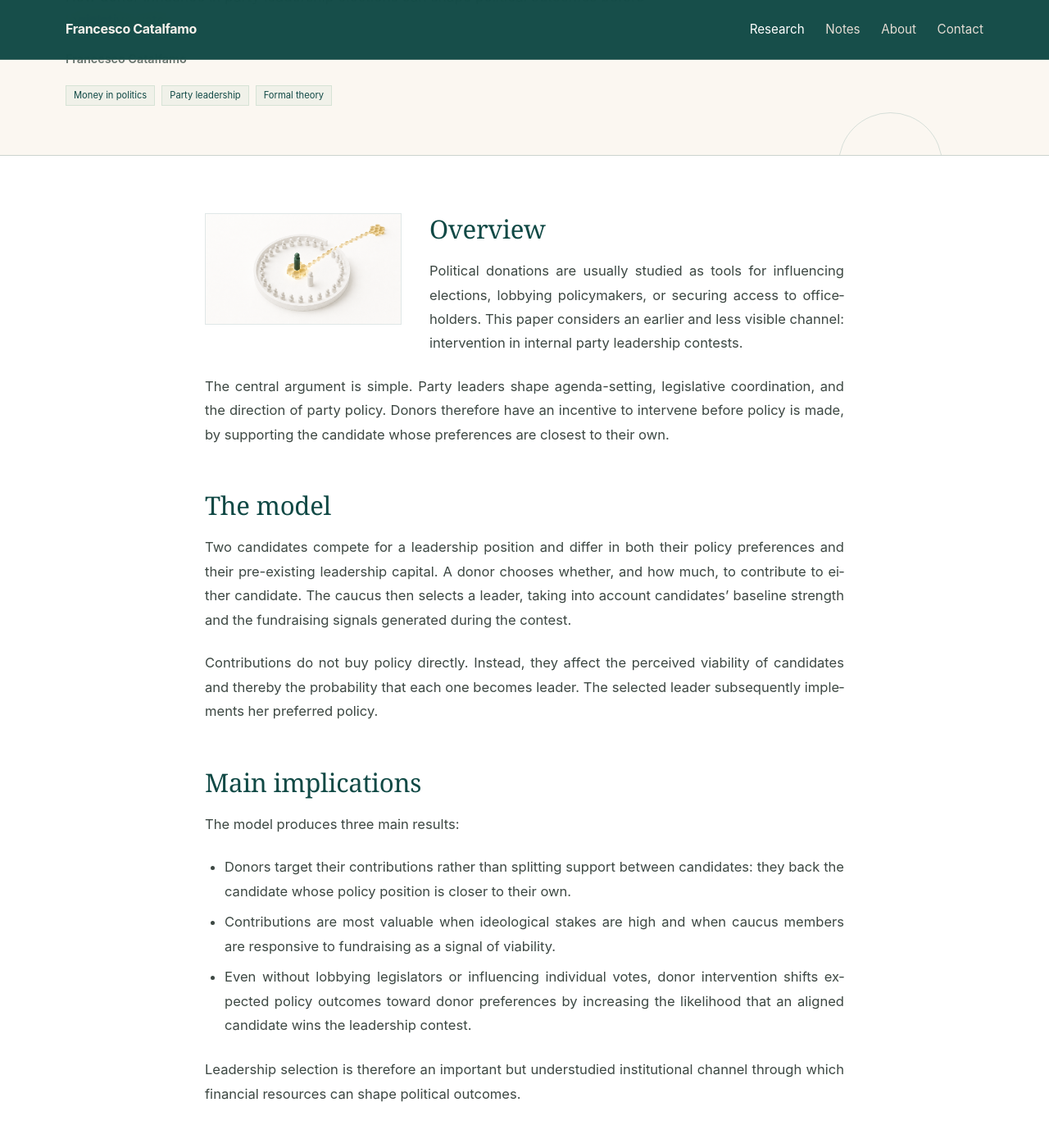
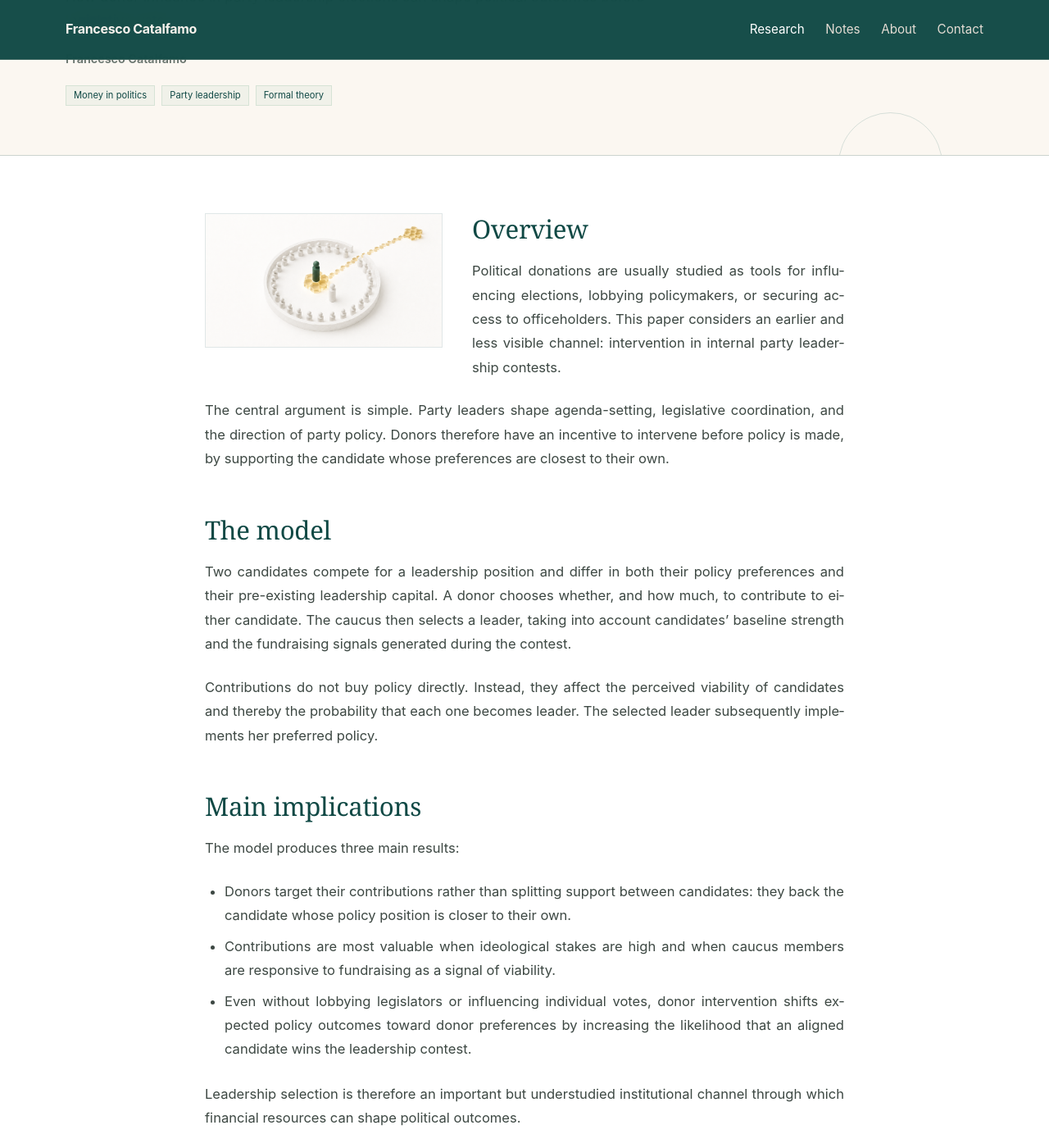
Before and after one commit to FCatalfamo/FCatalfamo.github.io, a Jekyll site: the page built from _research/formal-model.md, in a window 1280 px wide and 1400 px high, scrolled down 430 px. Shown: the whole window at 82% size. Built offline with Jekyll 4.4.1, drawn with Linux system fonts in a browser that asks for light colours.

Commit message:
Update research.html

```diff
--- a/_layouts/research.html
+++ b/_layouts/research.html
@@ -437,12 +437,12 @@
 
             float: left;
 
-            width: 240px;
+            width: 290px;
 
             margin:
                 2px
-                34px
-                22px
+                36px
+                24px
                 0;
 
         }
@@ -965,9 +965,9 @@
 
             .article-cover-wrapper {
 
-                width: 210px;
+                width: 250px;
 
-                margin-right: 26px;
+                margin-right: 28px;
 
             }
 
@@ -1053,7 +1053,7 @@
 
                 float: none;
 
-                width: 190px;
+                width: 220px;
 
                 margin:
                     0
```
Also changed, not shown: other parts of _layouts/research.html (+0 -25 lines).
